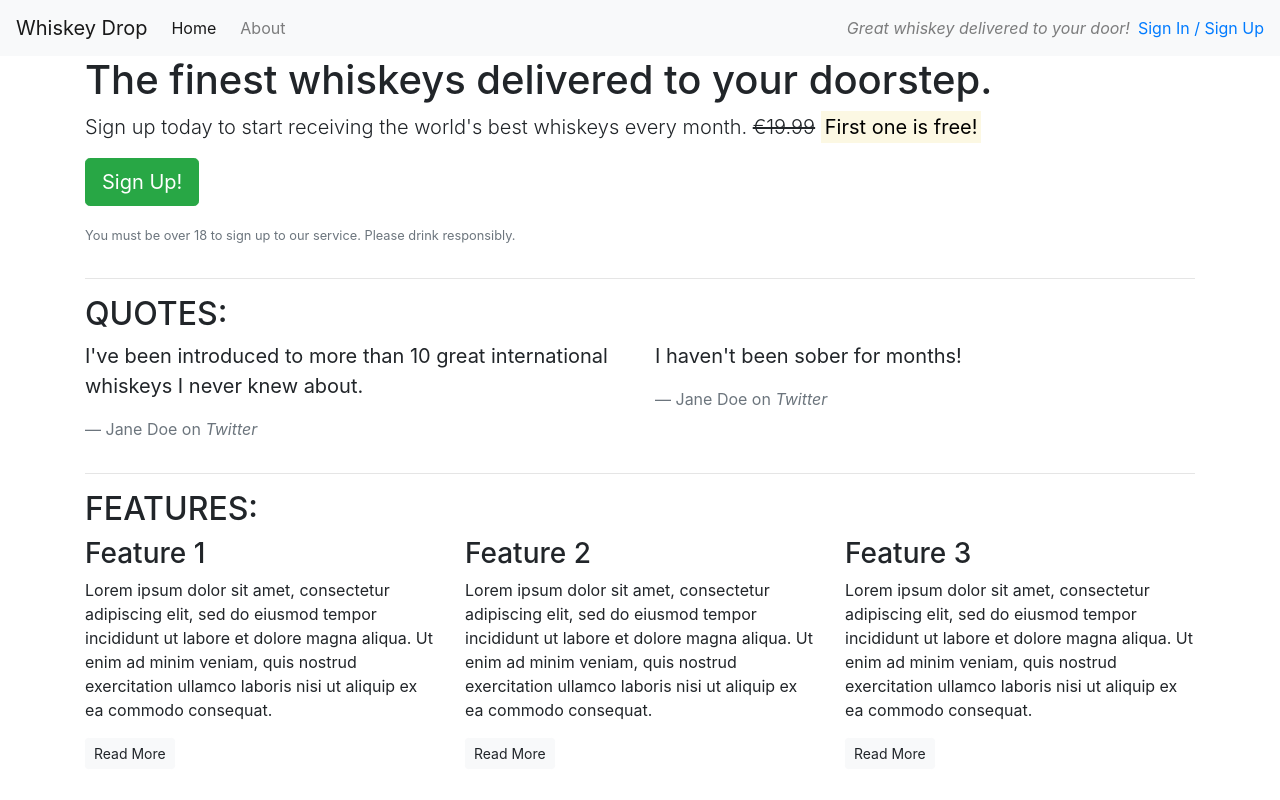
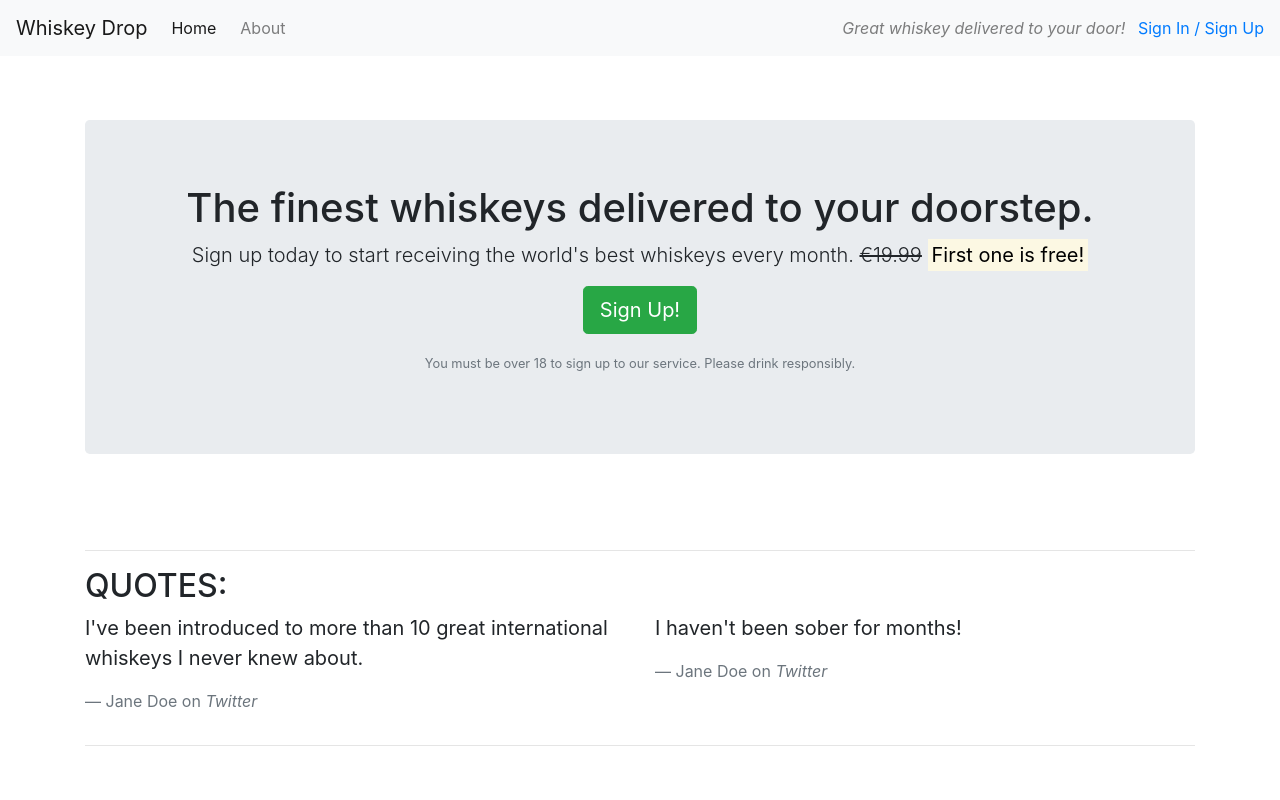
Before and after one commit to Emmacharleswilson/Whisky-Drop, a plain HTML site: page index.html in a window 1280 px wide. Shown: the top 800 px of the page. Drawn offline with nearby package versions, Linux system fonts and the light colour scheme.

Commit message:
Add jumbotron style to home page

```diff
--- a/index.html
+++ b/index.html
@@ -15,18 +15,23 @@
         <ul class="navbar-nav mr-auto">
             <li class="active nav-item mr-2"><a class="nav-link" href="/">Home</a></li>
             <li class="nav-item mr-2"><a class="nav-link" href="/about">About</a></li>
+            <li class="nav-item mr-2 d-block d-sm-none"><a class="nav-link" href="/login">Sign In / Sign Up</a></li>
         </ul>
-        <p class="navbar-text my-auto mr-2"><i>Great whiskey delivered to your door!</i></p>
-        <a href="/login">Sign In / Sign Up</a>
+        <div class="d-none d-md-block">
+            <p class="navbar-text my-auto mr-2"><i>Great whiskey delivered to your door!</i></p>
+            <a href="/login">Sign In / Sign Up</a>
+        </div>
     </nav>
-    <article class="container">
+    <article class="container mt-3">
         <!-- Callout -->
         <div class="row">
-            <div class="col-12">
-                <section class="callout">
+            <div class="col-12 my-5">
+                <section class="callout jumbotron text-center">
                     <h1>The finest whiskeys delivered to your doorstep.</h1>
                     <p class="lead">Sign up today to start receiving the world's best whiskeys every month.
-                        <s>€19.99</s> <strong><mark>First one is free!</mark></strong></p>
+                        <s class="d-none d-sm-inline">€19.99</s>
+                        <span class="d-inline d-sm-none"><br></span>
+                        <strong><mark>First one is free!</mark></strong></p>
                     <p><button class="btn btn-lg btn-success">Sign Up!</button></p>
                     <p class="text-muted"><small>You must be over 18 to sign up to our service. Please drink
                             responsibly.</small></p>
@@ -64,7 +69,7 @@
         <!-- Features -->
         <section class="features">
             <div class="row">
-                <div class="col-12">
+                <div class="col-12 my-5">
                     <h2 class="text-uppercase">Features:</h2>
                 </div>
             </div>
```
